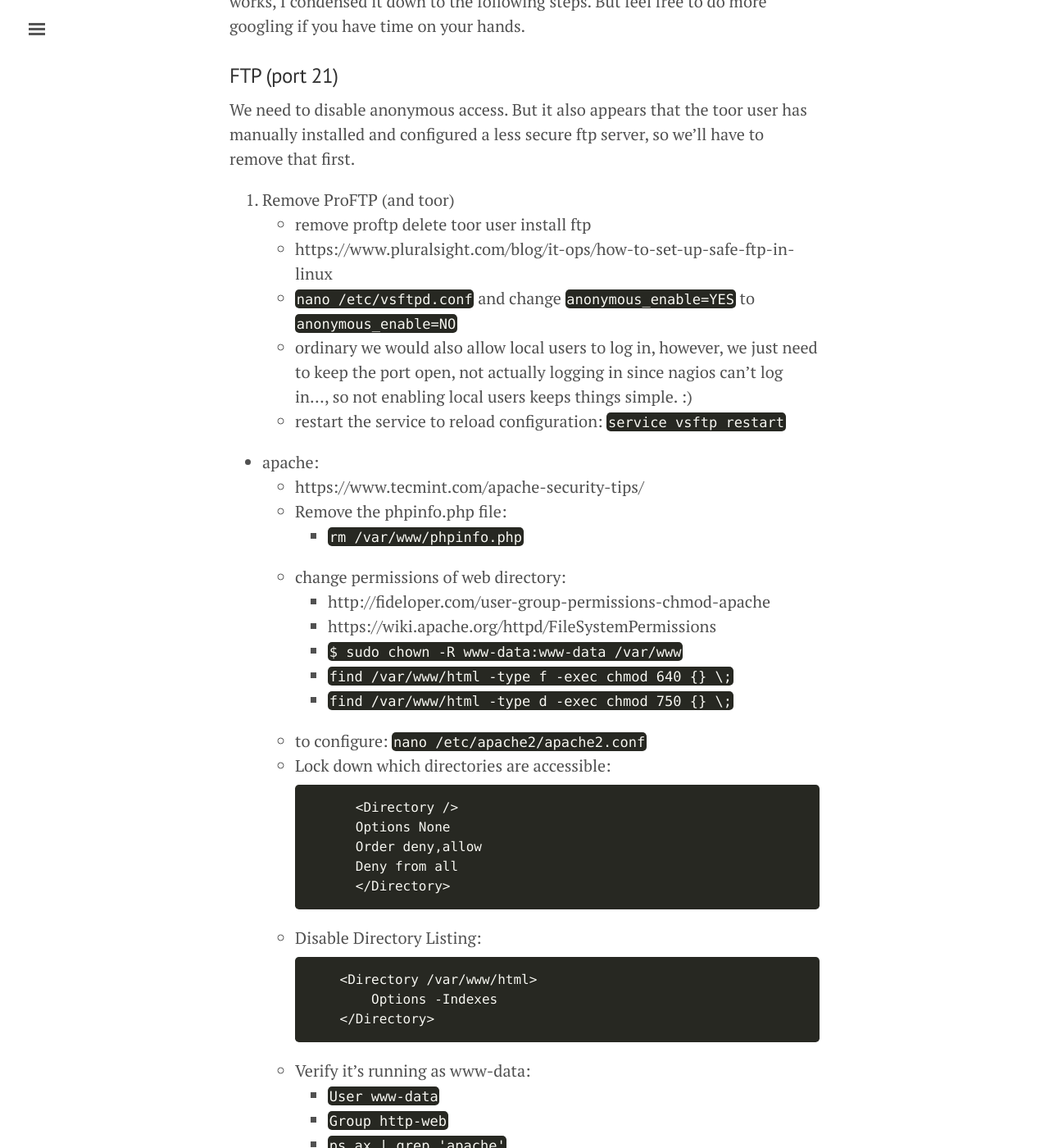
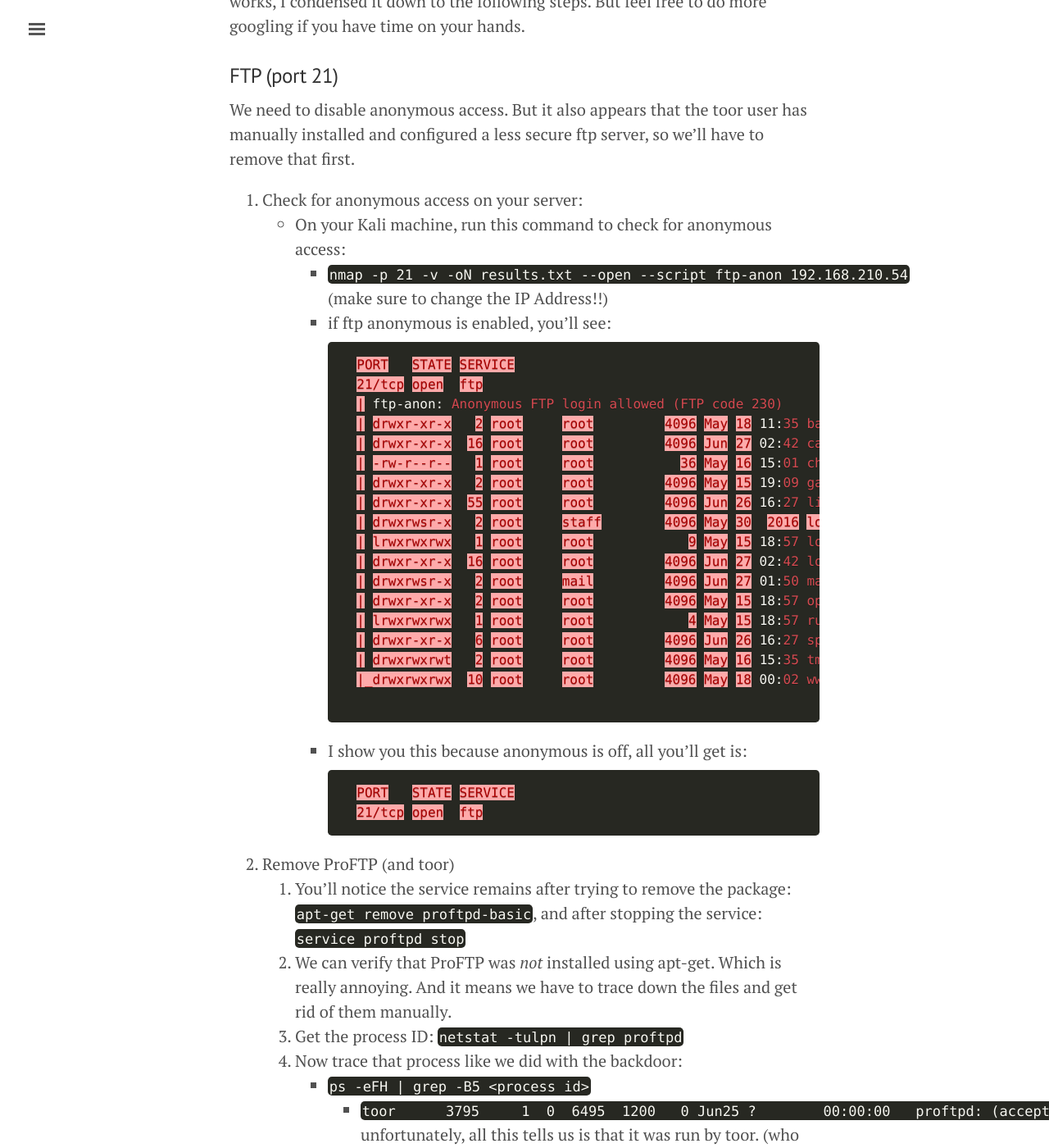
Before and after one commit to slackboxster/slackboxster.github.io, a Jekyll site: the page built from gencyber2017/lesson.md, in a window 1280 px wide and 1400 px high, scrolled down 11652 px. Shown: the whole window at 82% size. Built offline with Jekyll 4.4.1, drawn with Linux system fonts in a browser that asks for light colours; some of the changed text lies outside the part shown.

Commit message:
finished FTP (finally), starting on apache.

````diff
--- a/gencyber2017/lesson.md
+++ b/gencyber2017/lesson.md
@@ -269,26 +269,84 @@
 ### FTP (port 21)
 We need to disable anonymous access. But it also appears that the toor user has manually installed and configured a less secure ftp server, so we'll have to remove that first.
 
+0. Check for anonymous access on your server:
+    * On your Kali machine, run this command to check for anonymous access:
+        * `nmap -p 21 -v -oN results.txt --open --script ftp-anon 192.168.210.54` (make sure to change the IP Address!!)
+        * if ftp anonymous is enabled, you'll see:
+            ```properties
+            PORT   STATE SERVICE
+            21/tcp open  ftp
+            | ftp-anon: Anonymous FTP login allowed (FTP code 230)
+            | drwxr-xr-x   2 root     root         4096 May 18 11:35 backups
+            | drwxr-xr-x  16 root     root         4096 Jun 27 02:42 cache
+            | -rw-r--r--   1 root     root           36 May 16 15:01 checkfile
+            | drwxr-xr-x   2 root     root         4096 May 15 19:09 games
+            | drwxr-xr-x  55 root     root         4096 Jun 26 16:27 lib
+            | drwxrwsr-x   2 root     staff        4096 May 30  2016 local
+            | lrwxrwxrwx   1 root     root            9 May 15 18:57 lock -> /run/lock
+            | drwxr-xr-x  16 root     root         4096 Jun 27 02:42 log
+            | drwxrwsr-x   2 root     mail         4096 Jun 27 01:50 mail
+            | drwxr-xr-x   2 root     root         4096 May 15 18:57 opt
+            | lrwxrwxrwx   1 root     root            4 May 15 18:57 run -> /run
+            | drwxr-xr-x   6 root     root         4096 Jun 26 16:27 spool
+            | drwxrwxrwt   2 root     root         4096 May 16 15:35 tmp [NSE: writeable]
+            |_drwxrwxrwx  10 root     root         4096 May 18 00:02 www [NSE: writeable]
+
+            ```
+        * I show you this because anonymous is off, all you'll get is:
+            ```properties
+            PORT   STATE SERVICE
+            21/tcp open  ftp
+            ```
 1. Remove ProFTP (and toor)
-    *
-    remove proftp
-    delete toor user
-    install ftp
-    * https://www.pluralsight.com/blog/it-ops/how-to-set-up-safe-ftp-in-linux
-    * `nano /etc/vsftpd.conf` and change `anonymous_enable=YES` to `anonymous_enable=NO`
+    1. You'll notice the service remains after trying to remove the package: `apt-get remove proftpd-basic`, and after stopping the service: `service proftpd stop`
+    1. We can verify that ProFTP was *not* installed using apt-get. Which is really annoying. And it means we have to trace down the files and get rid of them manually.
+    2. Get the process ID: `netstat -tulpn | grep proftpd`
+    3. Now trace that process like we did with the backdoor:
+        * `ps -eFH | grep -B5 <process id>`
+            * `toor      3795     1  0  6495  1200   0 Jun25 ?        00:00:00   proftpd: (accepting connections)` unfortunately, all this tells us is that it was run by toor. (who really should be named `tool`).
+        * `lsof -p <process id>` gives at least something useful:
+            * `proftpd 3795 toor  txt    REG                8,1   531568 2894102 /usr/local/sbin/proftpd`
+            * with this, we finally have the path to the program: `/usr/local/sbin/proftpd`
+            * unlike the backdoor, this is not a bash script (want to find out? `cat /usr/local/sbin/proftpd` will fill your screen with junk, because it is a binary file, not a text file).
+        * We can go ahead and delete that file: `rm /usr/local/sbin/proftpd`
+        * And kill the process: `kill -s SIGKILL 3795`
+    4. Verify that it's gone:
+        * no longer listening `netstat -tulpn | grep proftpd` ( should give no output )
+2. Delete `toor` user:
+    * `deluser toor` no longer gives an error message about a running process.
+3. Clean up vsftp configuration:
+    * We now don't have anything listening on port 21, so the scorebot will start freaking out. Need to install something quickly.
+    * Before we install vsftp, we need to fix something really nasty: an insecure vsftp configuration file is already on the server -- and the installer won't remove it.
+    * check it out: `cat /etc/vsftpd.conf` -- you'll notice a lot of "insecure" options enabled.
+    * We can purge configuration by doing `apt-get purge vsftpd`. This will also insure we can install clean vsftpd with new config files.
+        * you may need to get rid of cups first - `apt-get purge cups`
+    * we may also need to remove the `/srv/ftp` folder -- `rm -rf /srv`
+4. Install vsftp
+    * `apt-get install vsftpd`
+    * configure it to ban anonymous access:
+        1. edit the config file: `nano /etc/vsftpd.conf`
+            * change `anonymous_enable=YES` to `anonymous_enable=NO`
+            * uncomment the line `#local_enable=YES` -- make it `local_enable=YES` (otherwise scorebot will have trouble...)
+        3. save the file
+        4. restart the service to reload configuration: `service vsftp restart`
     * ordinary we would also allow local users to log in, however, we just need to keep the port open, not actually logging in since nagios can't log in..., so not enabling local users keeps things simple. :)
-    * restart the service to reload configuration: `service vsftp restart`
+5. Verify you are listening and anonymous is banned:
+    * `netstat -tulpn | grep vsftpd`
+    * *From Kali* `nmap -p 21 -v -oN results.txt --open --script ftp-anon 192.168.210.54` (make sure to change the IP Address!!)
 
-* apache:
-    * https://www.tecmint.com/apache-security-tips/
-    * Remove the phpinfo.php file:
-        * `rm /var/www/phpinfo.php`
-    * change permissions of web directory:
+### Apache (port 80)
+
+1. Remove bad files:
+    * `rm /var/www/phpinfo.php`
+    * `rm -rf /var/www/backups` (on some servers... contains a copy of the passwd file!!!)
+2. Fix the permissions of web directory:
+    * `chown -R www-data:www-data /var/www` -- change the web files to be owned by the apache user.
+    * `find /var/www -type f -exec chmod 640 {} \;` -- give all files the right permissions
+    * `find /var/www -type d -exec chmod 750 {} \;` -- give all directories the right permissions
+
         * http://fideloper.com/user-group-permissions-chmod-apache
         * https://wiki.apache.org/httpd/FileSystemPermissions
-        * `$ sudo chown -R www-data:www-data /var/www`
-        * `find /var/www/html -type f -exec chmod 640 {} \;`
-        * `find /var/www/html -type d -exec chmod 750 {} \;`
     * to configure: `nano /etc/apache2/apache2.conf`
     * Lock down which directories are accessible:
         ```
@@ -373,6 +431,12 @@
 
 Mr Frankenfield will cover this section in more detail.
 
+
+## General Verification:
+
+Check for anonymous ftp on all your linux servers:
+    * *From Kali* `nmap -p 21 -v -oN results.txt --open --script ftp-anon 192.168.210.0/24` (make sure to change the 210 to your subnet!)
+
 ## 6. Firewalls
 
 Mr Frankenfield will cover firewalls in his networking section, but I'll quickly cover them in less detail.
@@ -420,3 +484,7 @@
 
 ## Learn more about service management
 You can get more information from [this article](https://www.tecmint.com/remove-unwanted-services-from-linux/) and [this q&a](http://askubuntu.com/questions/477596/how-to-stop-and-remove-ftp-service).
+
+## Learn more about securing specific services:
+[FTP](https://www.pluralsight.com/blog/it-ops/how-to-set-up-safe-ftp-in-linux)
+[Apache](https://www.tecmint.com/apache-security-tips/)
````
